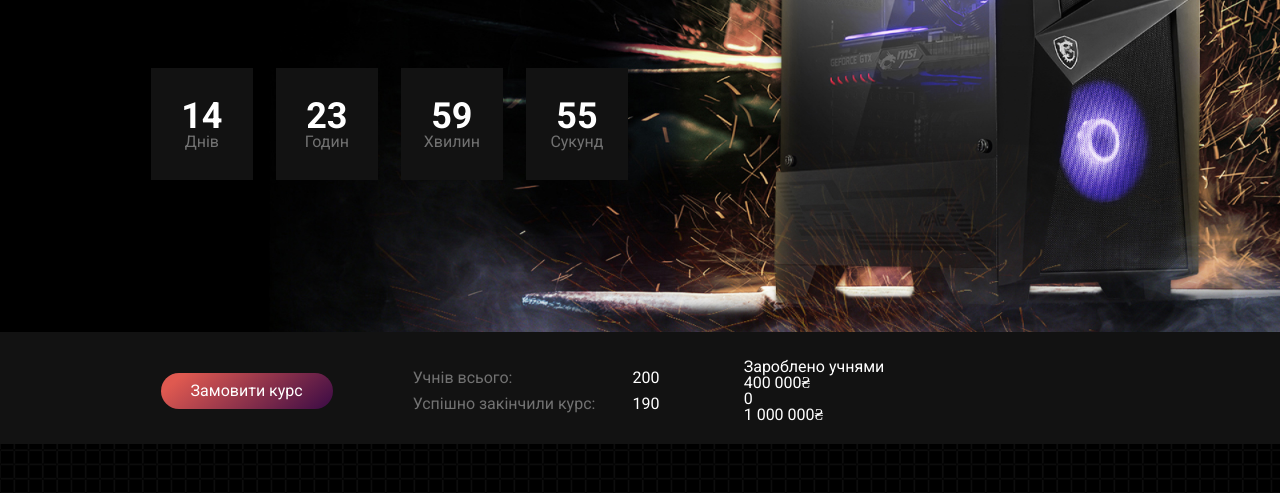
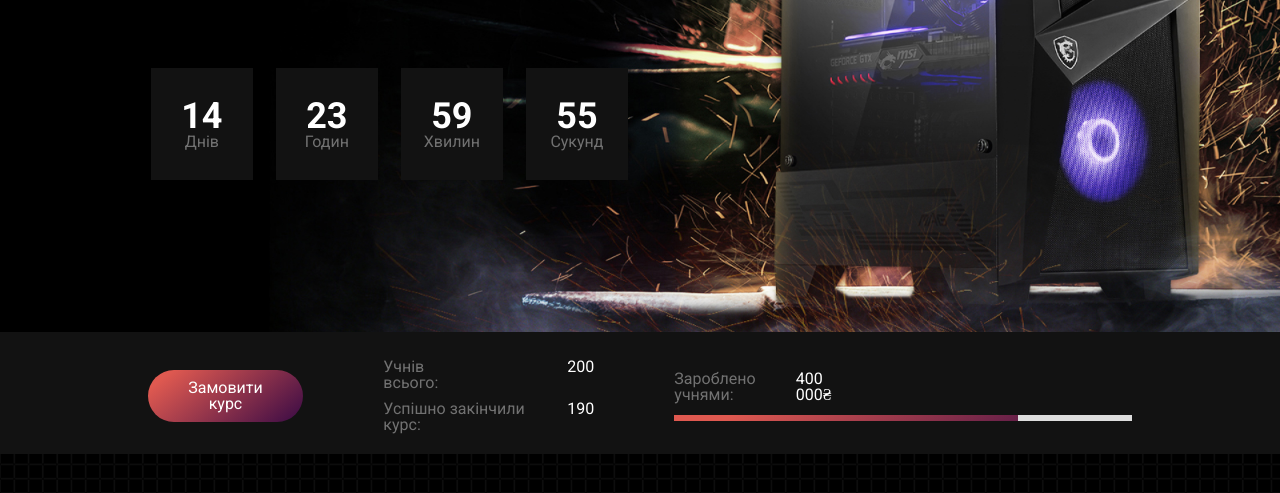
Before and after one commit to MorozO11/PCmarket, a website built with webpack: page src/index.html in a window 1280 px wide. Shown: the part 307-800 px from the top of the page. Built offline with nearby package versions, Linux system fonts and the light colour scheme; files whose address does not match are found by name.

Commit message:
адаптація

```diff
--- a/src/index.html
+++ b/src/index.html
@@ -59,13 +59,11 @@
 					</div>
 					<div class="main-blok__money">
 						<div class="main-blok__money-body">
-							<div class="main-blok__money-earned">Зароблено учнями</div>
+							<div class="main-blok__money-earned">Зароблено учнями:</div>
 							<div class="main-blok__money-number">400 000₴</div>
 						</div>
 						<div class="main-blok__money-progress">
 							<div class="main-blok__money-scale"></div>
-							<div class="main-blok__money-number">0</div>
-							<div class="main-blok__money-number">1 000 000₴</div>
 						</div>
 					</div>
 				</div>
--- a/src/scss/home.scss
+++ b/src/scss/home.scss
@@ -62,8 +62,12 @@
 
    .last-line__container-big {
       align-items: center;
+      justify-content: center;
+      flex-wrap: nowrap;
+      display: grid;
       display: flex;
-      @include adaptiveValue("padding-left", 230, 30);
+      @include adaptiveValue("padding-right", 210, 30);
+      @include adaptiveValue("padding-left", 210, 30);
       @include adaptiveValue("padding-top", 35, 10);
       @include adaptiveValue("padding-bottom", 28, 10);
       gap: toRem(80);
@@ -82,29 +86,24 @@
       flex-direction: column;
       justify-content: center;
       gap: toRem(10);
-      width: 251px;
-height: 58px;
-
    }
 
    // .main-blok__everything
 
    &__everything {
       display: flex;
-      gap: auto;
       gap: toRem(120);
-
    }
 
    // .main-blok__people-everything
 
    &__people-everything {
-      opacity: 0.4;   }
+      opacity: 0.4;
+   }
 
    // .main-blok__people-number
 
    &__people-number {
-
    }
 
    // .main-blok__finished
@@ -112,7 +111,6 @@ height: 58px;
    &__finished {
       display: flex;
       gap: toRem(37);
-
    }
 
    // .main-blok__people-finished
@@ -124,16 +122,24 @@ height: 58px;
    // .main-blok__money
 
    &__money {
+      display: flex;
+      flex-direction: column;
+      gap: toRem(12);
    }
 
    // .main-blok__money-body
 
    &__money-body {
+      display: flex;
+      gap: toRem(30);
+      @include adaptiveValue("padding-right", 435, 30);
+
    }
 
    // .main-blok__money-earned
 
    &__money-earned {
+      opacity: 0.4;
    }
 
    // .main-blok__money-number
@@ -144,11 +150,20 @@ height: 58px;
    // .main-blok__money-progress
 
    &__money-progress {
+      max-width: toRem(600);
+      height: 6px;
+      overflow: hidden;
+      background: linear-gradient(140.99deg, rgb(223, 89, 80) 12.127%, rgb(69, 16, 70) 93.197%);
    }
 
    // .main-blok__money-scale
 
    &__money-scale {
+      position: relative;
+      left: 75%;
+      max-width: 174px;
+      height: 100%;
+      background-color: #ddd;
    }
 }
 
```
